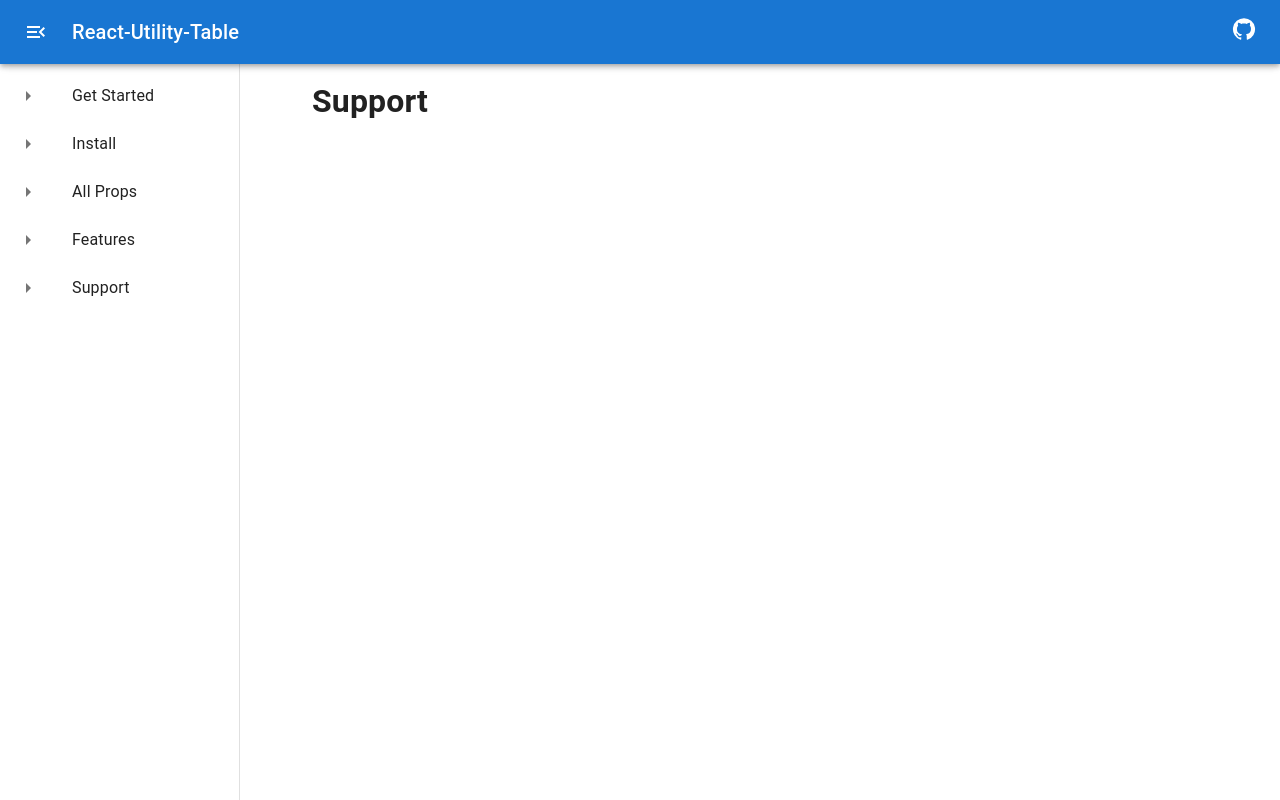
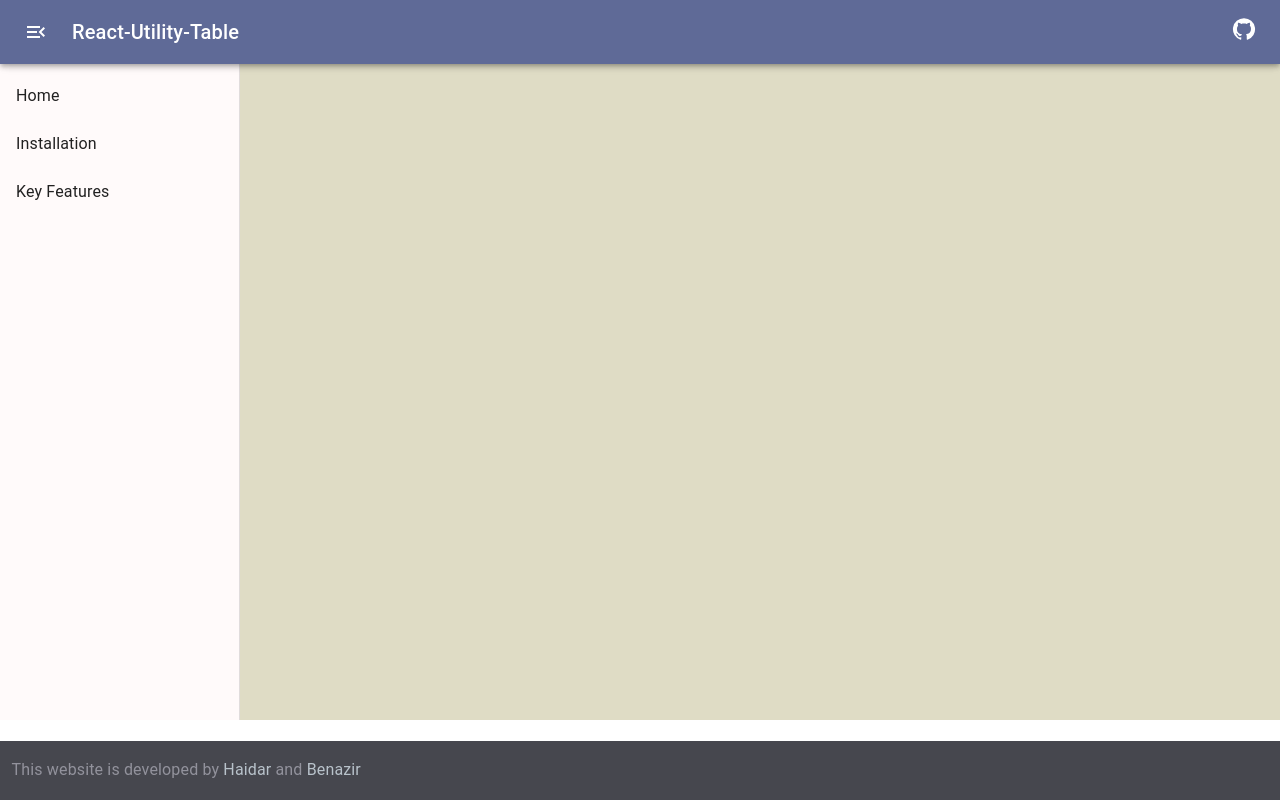
Before and after one commit to HaidaraliChamcham/UtilityWebsite, a React (Create React App) app: page /Support in a window 1280 px wide. Built offline with nearby package versions, Linux system fonts and the light colour scheme.

Commit message:
changed the look and feel

```diff
--- a/src/App.tsx
+++ b/src/App.tsx
@@ -1,10 +1,13 @@
 import React from 'react';
 import NavBar from './NavBar';
+import Footer from './UtilityFooter';
+
 
 function App() {
   return (
-    <div className="App">
-          <NavBar />
+    <div style={{background: "#dfdcc5"}} >
+      <NavBar />
+      <Footer/>
     </div>
   );
 }
--- a/src/NavBar.tsx
+++ b/src/NavBar.tsx
@@ -25,7 +25,7 @@
     debugger
 
     const header = (
-        <AppBar position="fixed" sx={{ zIndex: (theme) => theme.zIndex.drawer + 1 }}>
+        <AppBar position="fixed" sx={{ zIndex: (theme) => theme.zIndex.drawer + 1, background: "#5f6a97" }}>
             <Toolbar style={{ display: "flex", justifyContent: "space-between", alignItems: "center" }}>
                 <div style={{ display: "flex", gap: "1.5rem", alignItems: "center" }}>
                     <MenuOpenIcon />
@@ -48,8 +48,8 @@
             sx={{
                 width: drawerWidth,
                 flexShrink: 0,
-
-                [`& .MuiDrawer-paper`]: { width: drawerWidth, boxSizing: 'border-box' },
+                height:  "90vh",
+                [`& .MuiDrawer-paper`]: { width: drawerWidth, boxSizing: 'border-box', height: "90vh", background:"#fffafa" },
             }}
         >            <Toolbar />
             <Box sx={{ overflow: 'auto' }}>
@@ -57,9 +57,10 @@
                     {RouteElement.map((item, index) => (
                         <Link to={item.path} style={{ textDecoration: "none", color: "#000000de", fontWeight: "400" }}>
                             <ListItem key={item.path} button>
-                                <ListItemIcon >
+                                {/* commented for now
+                                 <ListItemIcon >
                                     <ArrowRightIcon style={{ display: "flex", alignItems: "center" }} />
-                                </ListItemIcon>
+                                </ListItemIcon> */}
                                 <ListItemText primary={item.label} />
                             </ListItem>
                         </Link>
--- a/src/Routes.tsx
+++ b/src/Routes.tsx
@@ -40,28 +40,28 @@
   {
     path: '/',
     Component: Dashboard,
-    label: 'Get Started'
+    label: 'Home'
   },
   {
     path: '/Install',
     Component: Install,
-    label: 'Install'
+    label: 'Installation'
   },
-  {
-    path: '/Information',
-    Component: Information,
-    label: 'All Props',
-  },
+  // {
+  //   path: '/Information',
+  //   Component: Information,
+  //   label: 'All Props',
+  // },
   {
     path: '/Features',
     Component: Features,
-    label: 'Features',
+    label: 'Key Features',
   },
-  {
-    path: '/Support',
-    Component: Support,
-    label: 'Support',
-  },
+  // {
+  //   path: '/Support',
+  //   Component: Support,
+  //   label: 'Support',
+  // },
 ];
 
 export default RouteElement;
--- /dev/null
+++ b/src/UtilityFooter.tsx
@@ -0,0 +1,11 @@
+import React from "react";
+
+const UtilityFooter = () => (
+  <div className="utility-web-footer">
+    <p style={{marginLeft: "10px"}}>This website is developed by
+        <a href="https://www.linkedin.com/in/haidaralichamcham/"> Haidar </a>
+        and <a href="https://www.linkedin.com/in/benazir-mulla/"> Benazir</a> </p>
+  </div>
+);
+
+export default UtilityFooter;
--- a/src/index.css
+++ b/src/index.css
@@ -11,3 +11,39 @@
   font-family: source-code-pro, Menlo, Monaco, Consolas, 'Courier New',
     monospace;
 }
+
+
+.utility-web-footer{
+  margin-top: 1rem;
+  padding: 0.1rem;
+  background-color: #46474e;
+  position: fixed;
+  bottom: 0;
+  left: 0;
+  width: 100%;
+  color: #92929c;
+}
+
+a:link {
+  text-decoration: none;
+  cursor: pointer;
+  color: #b8c2ca
+}
+
+a:visited {
+  text-decoration: none;
+  cursor: pointer;
+  color: #b8c2ca
+}
+
+a:hover {
+  text-decoration: underline;
+  cursor: pointer;
+  color: #b8c2ca
+}
+
+a:active {
+  text-decoration: underline;
+  cursor: pointer;
+  color: #b8c2ca
+}
```
